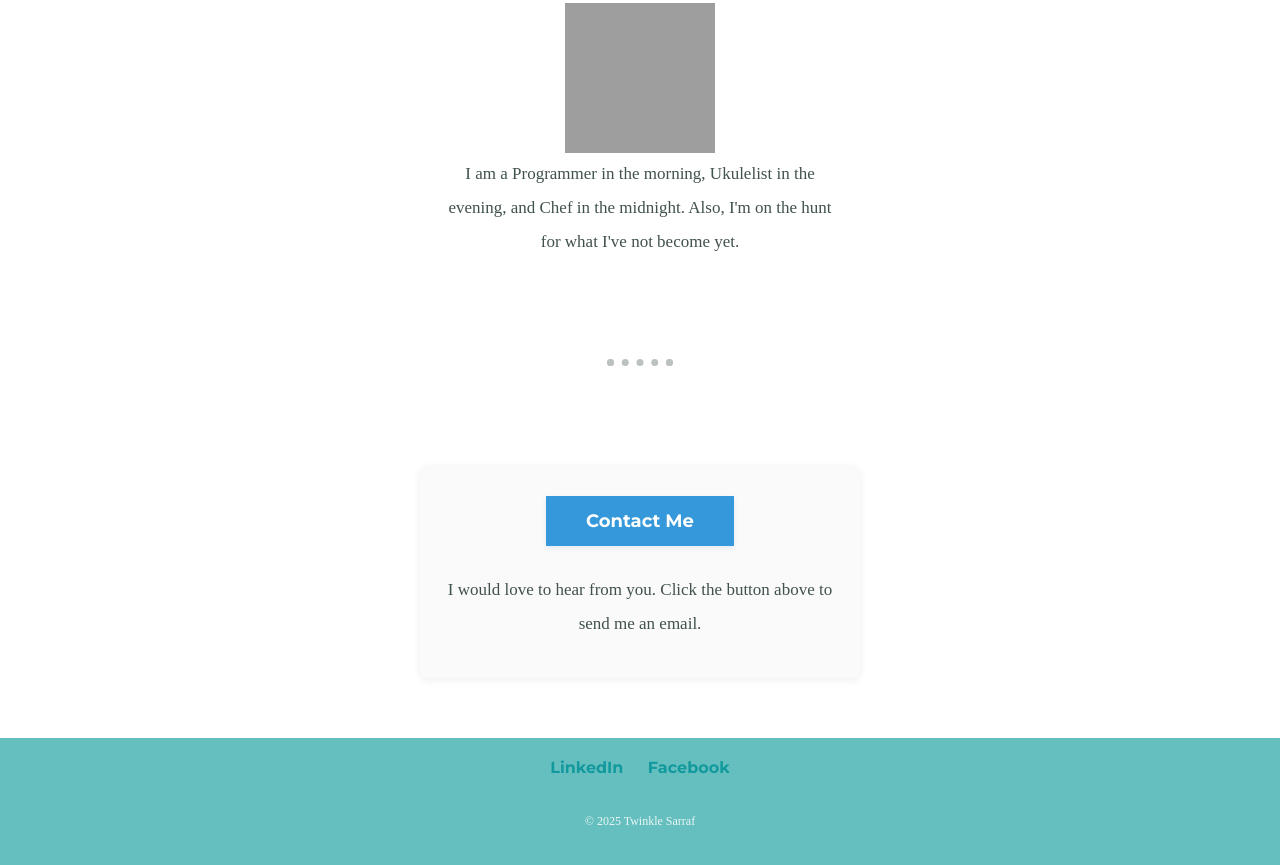
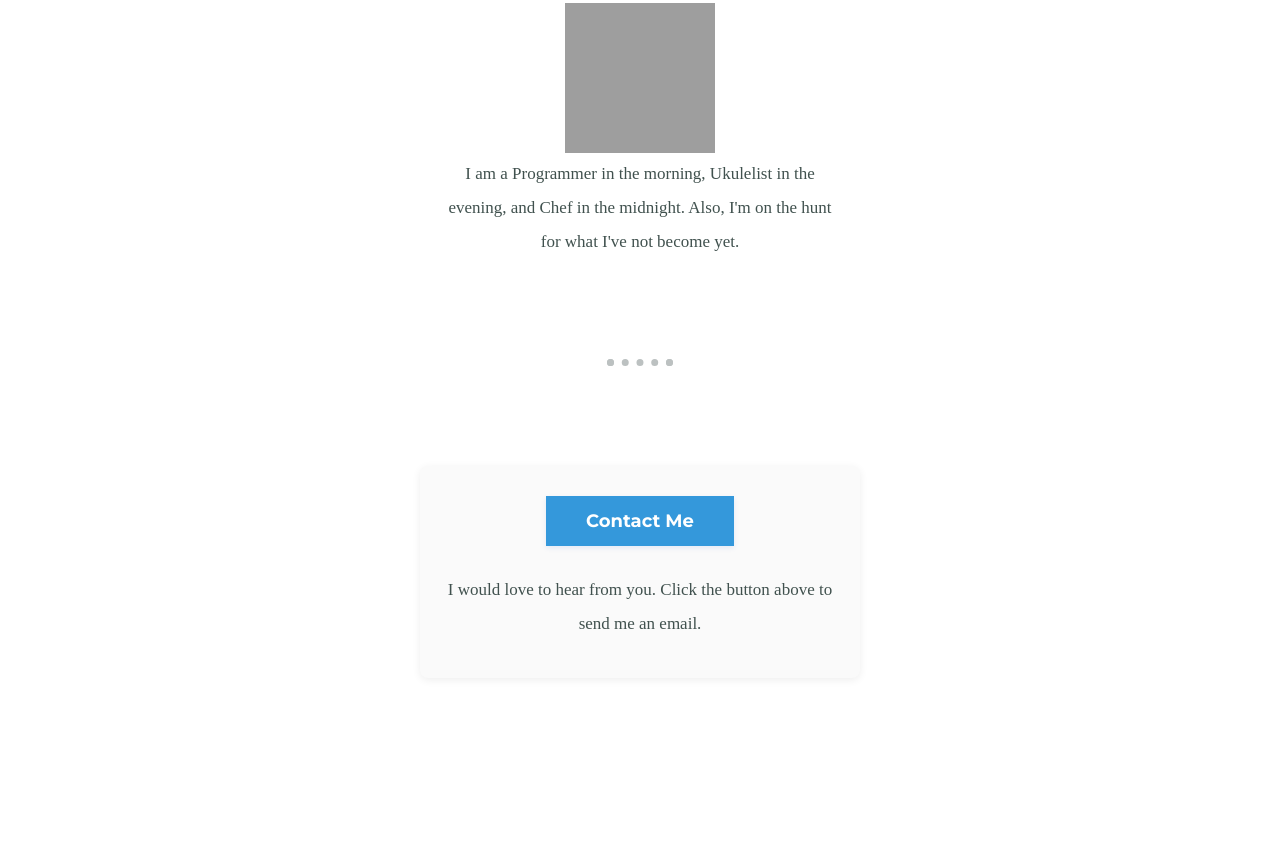
Before and after one commit to TwinkleSarraf/website, a plain HTML site: page index.html in a window 1280 px wide. Shown: the part 2281-3146 px from the top of the page. After the commit the page ends 3019 px from the top, so only its background shows below. Drawn offline with Linux system fonts and the light colour scheme; grey boxes are pictures that could not be loaded; a web font is replaced by a local one.

Commit message:
Update index.html

```diff
--- a/index.html
+++ b/index.html
@@ -54,17 +54,7 @@
                 I would love to hear from you. Click the button above to send me an email.
             </p>
         </div>
-    </div>
 
-    <div class="bottom-container">
-        <a class="footer-link" href="https://www.linkedin.com/public-profile/settings?trk=d_flagship3_profile_self_view_public_profile">LinkedIn</a>
-        <a class="footer-link" href="https://www.facebook.com/profile.php?id=100083339311090">Facebook</a>
-        <p class="copy">© 2025 Twinkle Sarraf</p>
-    </div>
-
-
-<!-- This is the script for your chatbot button from Zapier -->
-</div>
 
 
 <!-- This code creates a floating chatbot button in the corner of the page -->
```
